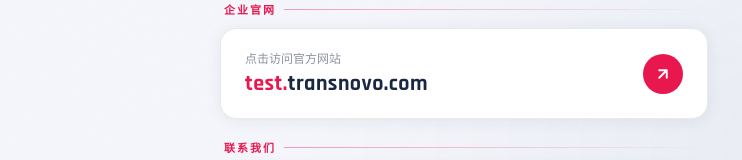
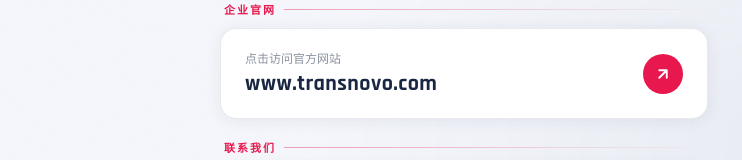
Before and after one commit to George0225/QRProject-Medicine, a plain HTML site: page index.html in a window 1280 px wide. Shown: the part 494-654 px from the top of the page, without its empty margins (176-918 px from the left). Drawn offline with Linux system fonts and the light colour scheme.

Commit message:
fix: 更新官网显示文字为 www.transnovo.com

```diff
--- a/index.html
+++ b/index.html
@@ -370,7 +370,7 @@
       <a class="website-btn" href="https://www.transnovo.com" target="_blank" rel="noopener">
         <div class="website-btn-left">
           <span class="website-btn-label">点击访问官方网站</span>
-          <span class="website-btn-url"><span>test.</span>transnovo.com</span>
+          <span class="website-btn-url">www.transnovo.com</span>
         </div>
         <div class="arrow-icon">
           <svg width="18" height="18" viewBox="0 0 24 24" fill="none">
```
